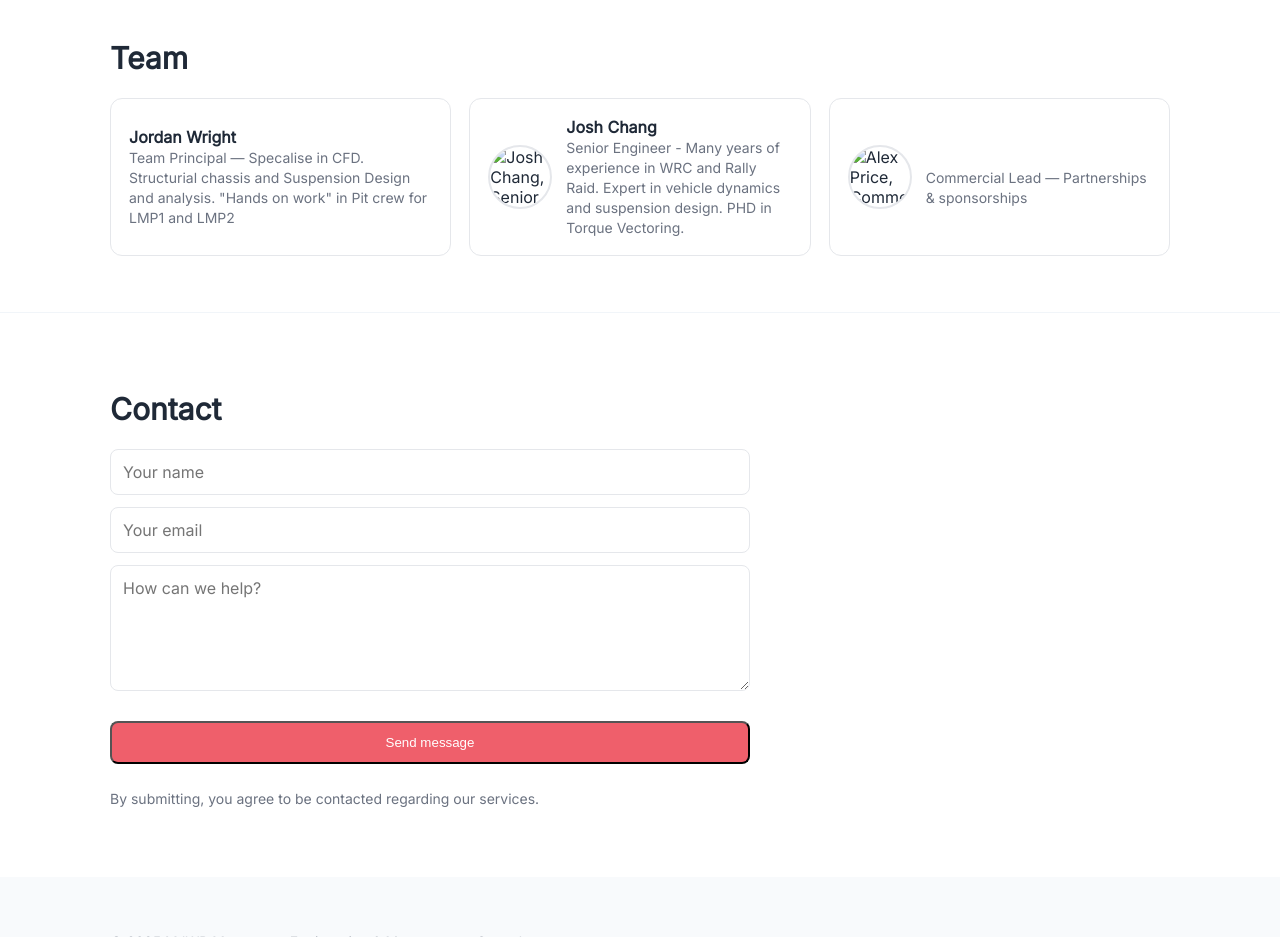
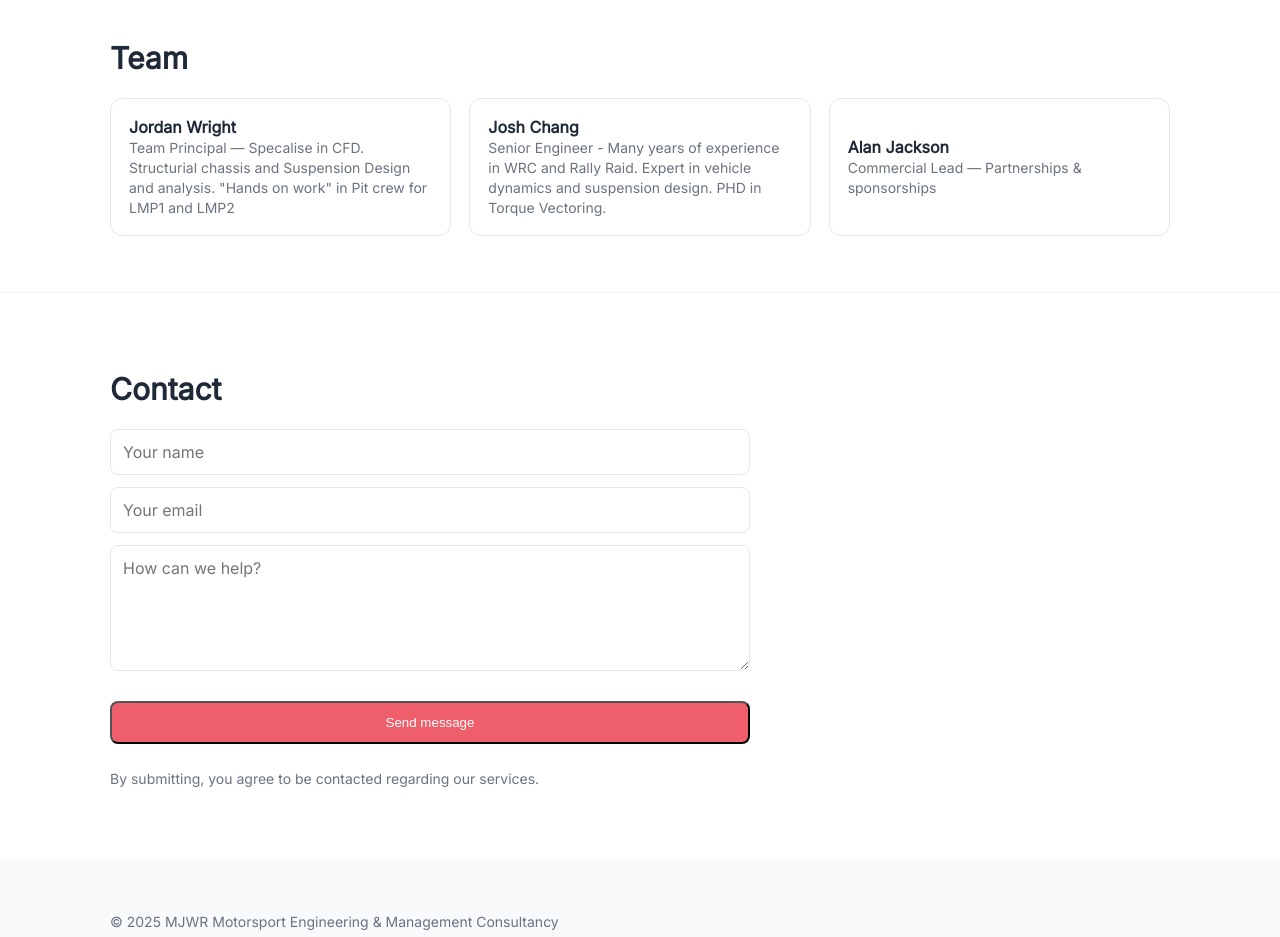
Before and after one commit to Jordy441/mjwr1, a website: page src/index.html in a window 1280 px wide. Shown: the part 1180-2117 px from the top of the page. Drawn offline with Linux system fonts and the light colour scheme.

Commit message:
Update index.html

```diff
--- a/src/index.html
+++ b/src/index.html
@@ -118,7 +118,7 @@
           </div>
 
           <div class="card member">
-            <img src="alexsil.jpg" alt="Josh Chang, Senior Engineer">
+
             <div>
               <strong>Josh Chang</strong><br>
               <span class="muted small"> Senior Engineer - Many years of experience in WRC and Rally Raid.
@@ -126,9 +126,9 @@
         </div>
       </div>
       <div class="card member">
-            <img src="assets/team-ap.jpg" alt="Alex Price, Commercial Lead">
+
             <div>
-              <strong></strong><br>
+              <strong>Alan Jackson</strong><br>
               <span class="muted small">Commercial Lead — Partnerships & sponsorships</span>
             </div>
           </div>
```
